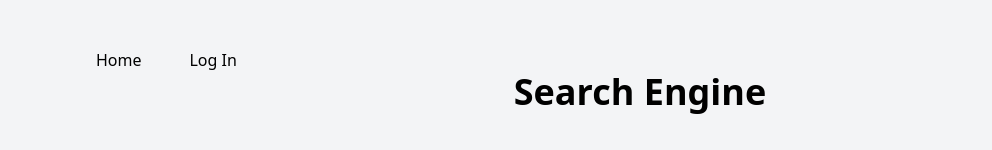
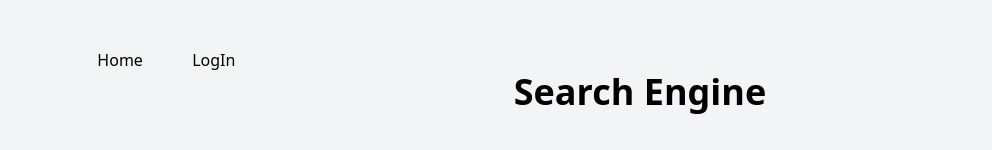
Before and after one commit to cyberseekers/SearchEngine, a Next.js app: page /main in a window 1280 px wide. Shown: the top 150 px of the page, without its empty margins (0-992 px from the left). Built offline with nearby package versions, Linux system fonts and the light colour scheme.

Commit message:
removed space in text

```diff
--- a/components/logged-out-nav.jsx
+++ b/components/logged-out-nav.jsx
@@ -13,7 +13,7 @@ const LoggedOutNav = () => {
         <nav className="nav">
             <div className="inner-nav-container">
                 <Link className='home-link' href='/'>Home</Link>
-                <Link className='login-link' href='/log-in' >Log In</Link>
+                <Link className='login-link' href='/log-in' >LogIn</Link>
 
             </div>
 
```
